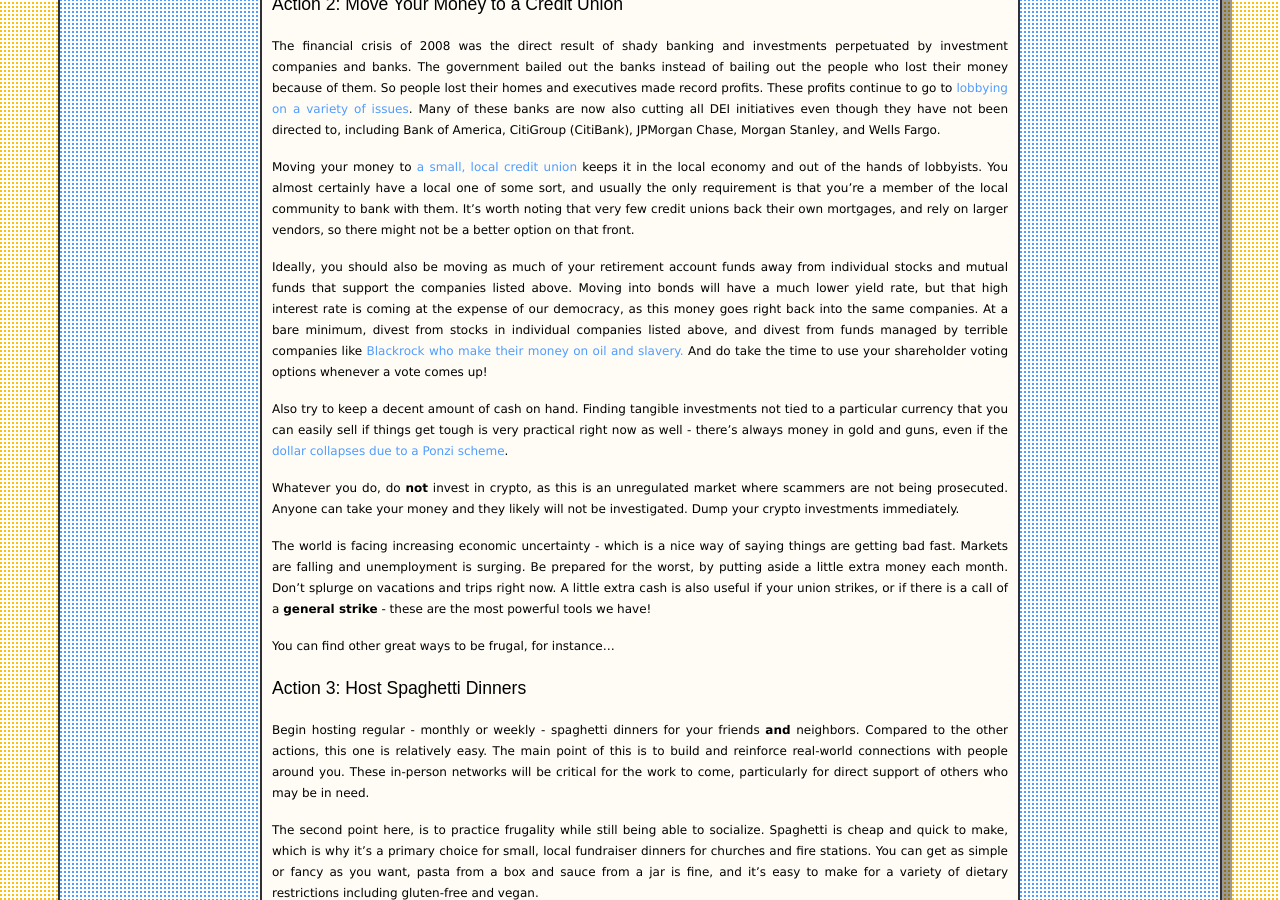
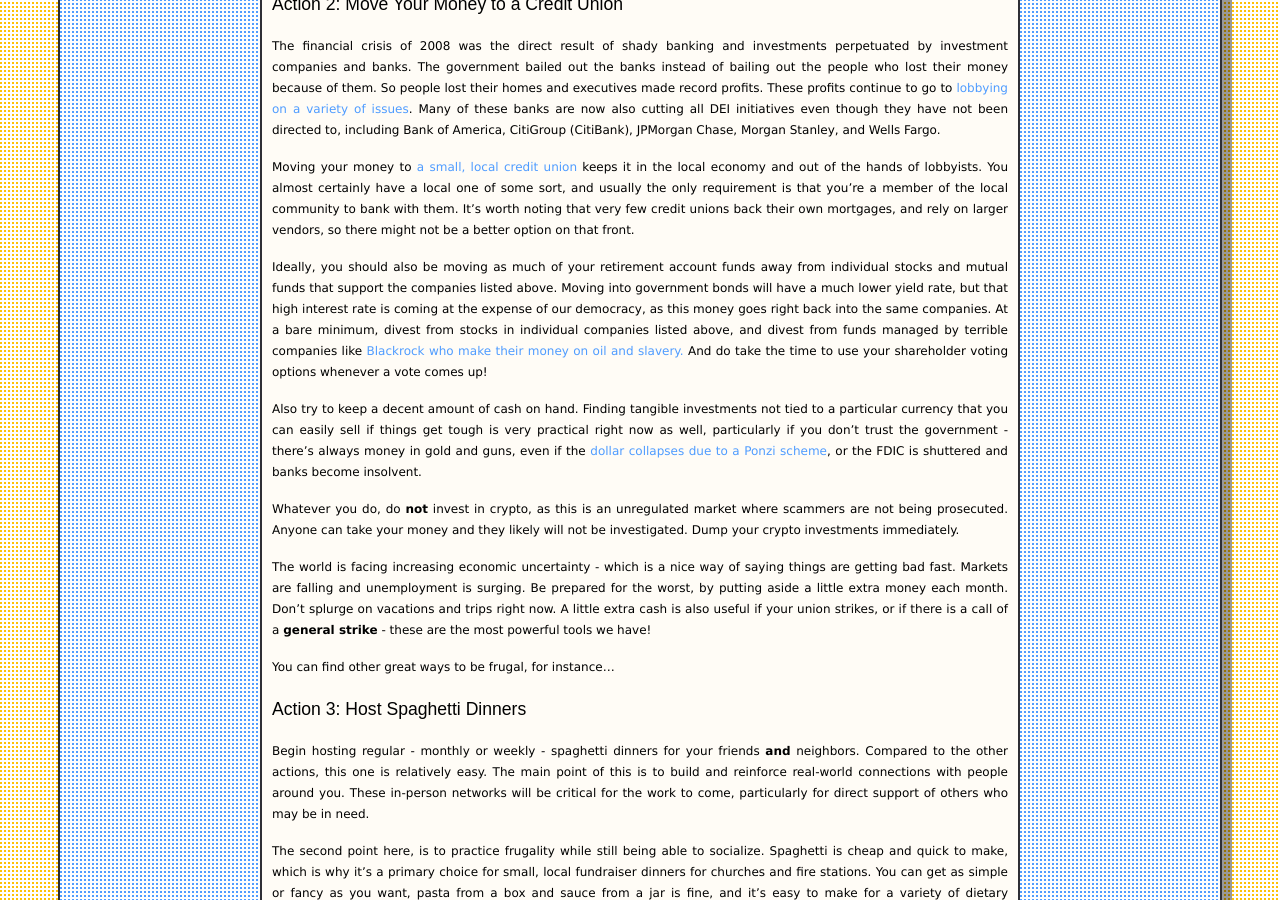
Before and after one commit to krusynth/billhunt.dev, a Jekyll site: the page built from _posts/2025-03-02-five-actions-to-save-democracy.md, in a window 1280 px wide and 900 px high, scrolled down 1510 px. Built offline with Jekyll 4.4.1, drawn with Linux system fonts in a browser that asks for light colours; some web fonts are replaced.

Commit message:
Update five things post to clarify about bonds and other investments.

```diff
--- a/_posts/2025-03-02-five-actions-to-save-democracy.md
+++ b/_posts/2025-03-02-five-actions-to-save-democracy.md
@@ -47,9 +47,9 @@
 
 Moving your money to [a small, local credit union](https://creditunions.org) keeps it in the local economy and out of the hands of lobbyists. You almost certainly have a local one of some sort, and usually the only requirement is that you're a member of the local community to bank with them. It's worth noting that very few credit unions back their own mortgages, and rely on larger vendors, so there might not be a better option on that front.
 
-Ideally, you should also be moving as much of your retirement account funds away from individual stocks and mutual funds that support the companies listed above. Moving into bonds will have a much lower yield rate, but that high interest rate is coming at the expense of our democracy, as this money goes right back into the same companies. At a bare minimum, divest from stocks in individual companies listed above, and divest from funds managed by terrible companies like [Blackrock who make their money on oil and slavery.](https://peoplesdispatch.org/2023/08/15/blackrock-is-a-modern-day-dutch-east-india-company-say-activists/) And do take the time to use your shareholder voting options whenever a vote comes up!
+Ideally, you should also be moving as much of your retirement account funds away from individual stocks and mutual funds that support the companies listed above. Moving into government bonds will have a much lower yield rate, but that high interest rate is coming at the expense of our democracy, as this money goes right back into the same companies. At a bare minimum, divest from stocks in individual companies listed above, and divest from funds managed by terrible companies like [Blackrock who make their money on oil and slavery.](https://peoplesdispatch.org/2023/08/15/blackrock-is-a-modern-day-dutch-east-india-company-say-activists/) And do take the time to use your shareholder voting options whenever a vote comes up!
 
-Also try to keep a decent amount of cash on hand. Finding tangible investments not tied to a particular currency that you can easily sell if things get tough is very practical right now as well - there's always money in gold and guns, even if the [dollar collapses due to a Ponzi scheme](https://www.whitehouse.gov/presidential-actions/2025/01/strengthening-american-leadership-in-digital-financial-technology/).
+Also try to keep a decent amount of cash on hand. Finding tangible investments not tied to a particular currency that you can easily sell if things get tough is very practical right now as well, particularly if you don't trust the government - there's always money in gold and guns, even if the [dollar collapses due to a Ponzi scheme](https://www.whitehouse.gov/presidential-actions/2025/01/strengthening-american-leadership-in-digital-financial-technology/), or the FDIC is shuttered and banks become insolvent.
 
 Whatever you do, do **not** invest in crypto, as this is an unregulated market where scammers are not being prosecuted. Anyone can take your money and they likely will not be investigated. Dump your crypto investments immediately.
 
```
